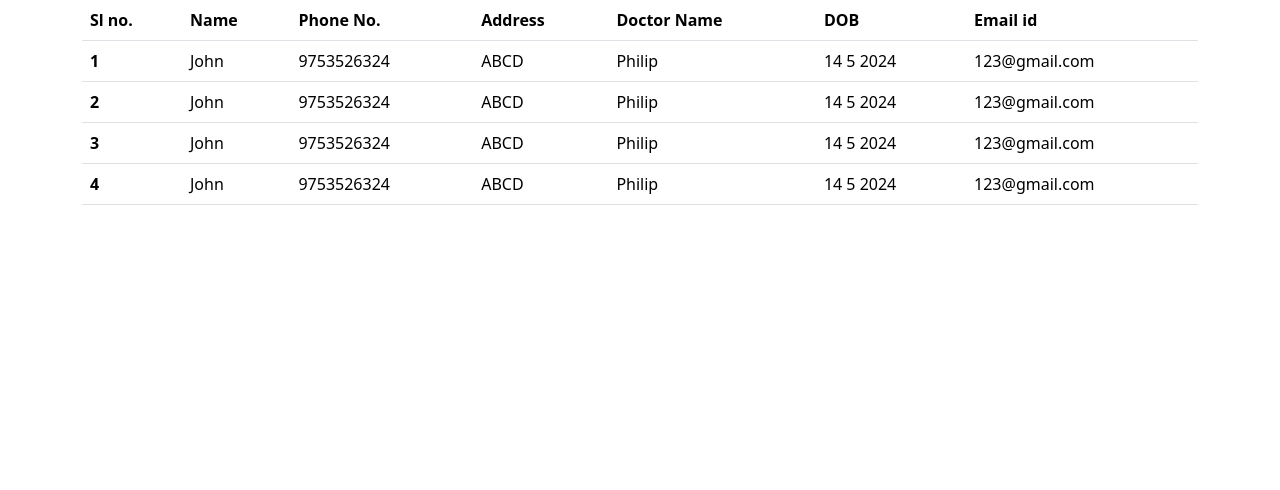
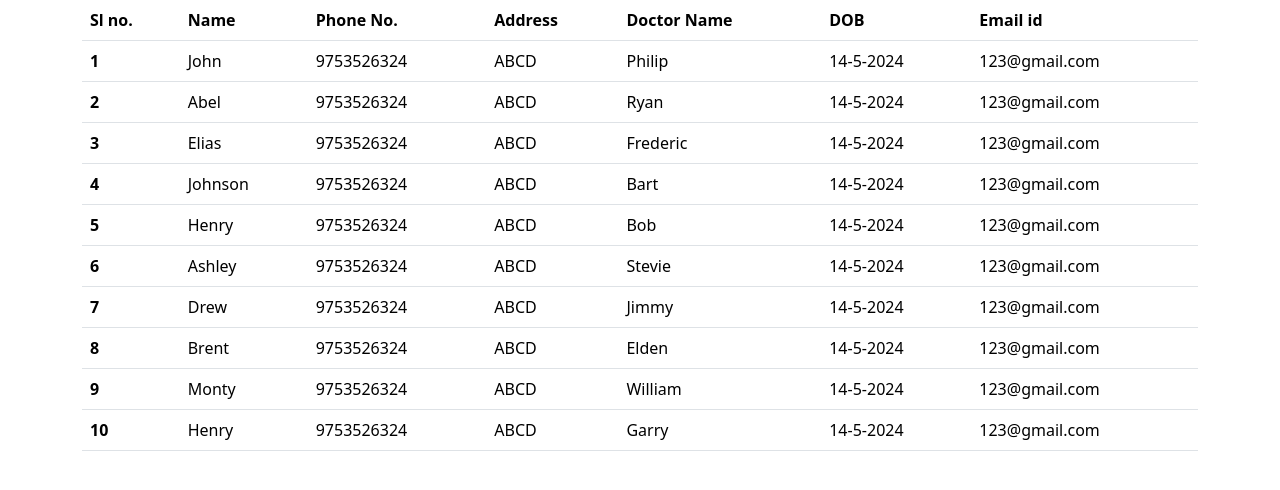
Before and after one commit to 0MadGaming0/Patient-App, a plain HTML site: page viewall.html in a window 1280 px wide. Drawn offline with nearby package versions, Linux system fonts and the light colour scheme.

Commit message:
View All

```diff
--- a/viewall.html
+++ b/viewall.html
@@ -34,34 +34,82 @@
                         <td>9753526324</td>
                         <td>ABCD</td>
                         <td>Philip</td>
-                        <td>14 5 2024</td>
+                        <td>14-5-2024</td>
                         <td>123@gmail.com</td>
                       </tr>
                       <tr>
                         <th scope="row">2</th>
-                        <td>John</td>
+                        <td>Abel</td>
                         <td>9753526324</td>
                         <td>ABCD</td>
-                        <td>Philip</td>
-                        <td>14 5 2024</td>
+                        <td>Ryan</td>
+                        <td>14-5-2024</td>
                         <td>123@gmail.com</td>
                       </tr>
                       <tr>
                         <th scope="row">3</th>
-                        <td>John</td>
+                        <td>Elias</td>
                         <td>9753526324</td>
                         <td>ABCD</td>
-                        <td>Philip</td>
-                        <td>14 5 2024</td>
+                        <td>Frederic</td>
+                        <td>14-5-2024</td>
                         <td>123@gmail.com</td>
                       </tr>
                       <tr>
                         <th scop="row">4</th>
-                        <td>John</td>
+                        <td>Johnson</td>
                         <td>9753526324</td>
                         <td>ABCD</td>
-                        <td>Philip</td>
-                        <td>14 5 2024</td>
+                        <td>Bart</td>
+                        <td>14-5-2024</td>
+                        <td>123@gmail.com</td>
+                      </tr><tr>
+                        <th scop="row">5</th>
+                        <td>Henry</td>
+                        <td>9753526324</td>
+                        <td>ABCD</td>
+                        <td>Bob</td>
+                        <td>14-5-2024</td>
+                        <td>123@gmail.com</td>
+                      </tr><tr>
+                        <th scop="row">6</th>
+                        <td>Ashley</td>
+                        <td>9753526324</td>
+                        <td>ABCD</td>
+                        <td>Stevie</td>
+                        <td>14-5-2024</td>
+                        <td>123@gmail.com</td>
+                      </tr><tr>
+                        <th scop="row">7</th>
+                        <td>Drew</td>
+                        <td>9753526324</td>
+                        <td>ABCD</td>
+                        <td>Jimmy</td>
+                        <td>14-5-2024</td>
+                        <td>123@gmail.com</td>
+                      </tr><tr>
+                        <th scop="row">8</th>
+                        <td>Brent</td>
+                        <td>9753526324</td>
+                        <td>ABCD</td>
+                        <td>Elden</td>
+                        <td>14-5-2024</td>
+                        <td>123@gmail.com</td>
+                      </tr><tr>
+                        <th scop="row">9</th>
+                        <td>Monty</td>
+                        <td>9753526324</td>
+                        <td>ABCD</td>
+                        <td>William</td>
+                        <td>14-5-2024</td>
+                        <td>123@gmail.com</td>
+                      </tr><tr>
+                        <th scop="row">10</th>
+                        <td>Henry</td>
+                        <td>9753526324</td>
+                        <td>ABCD</td>
+                        <td>Garry</td>
+                        <td>14-5-2024</td>
                         <td>123@gmail.com</td>
                       </tr>
                     </tbody>
```
